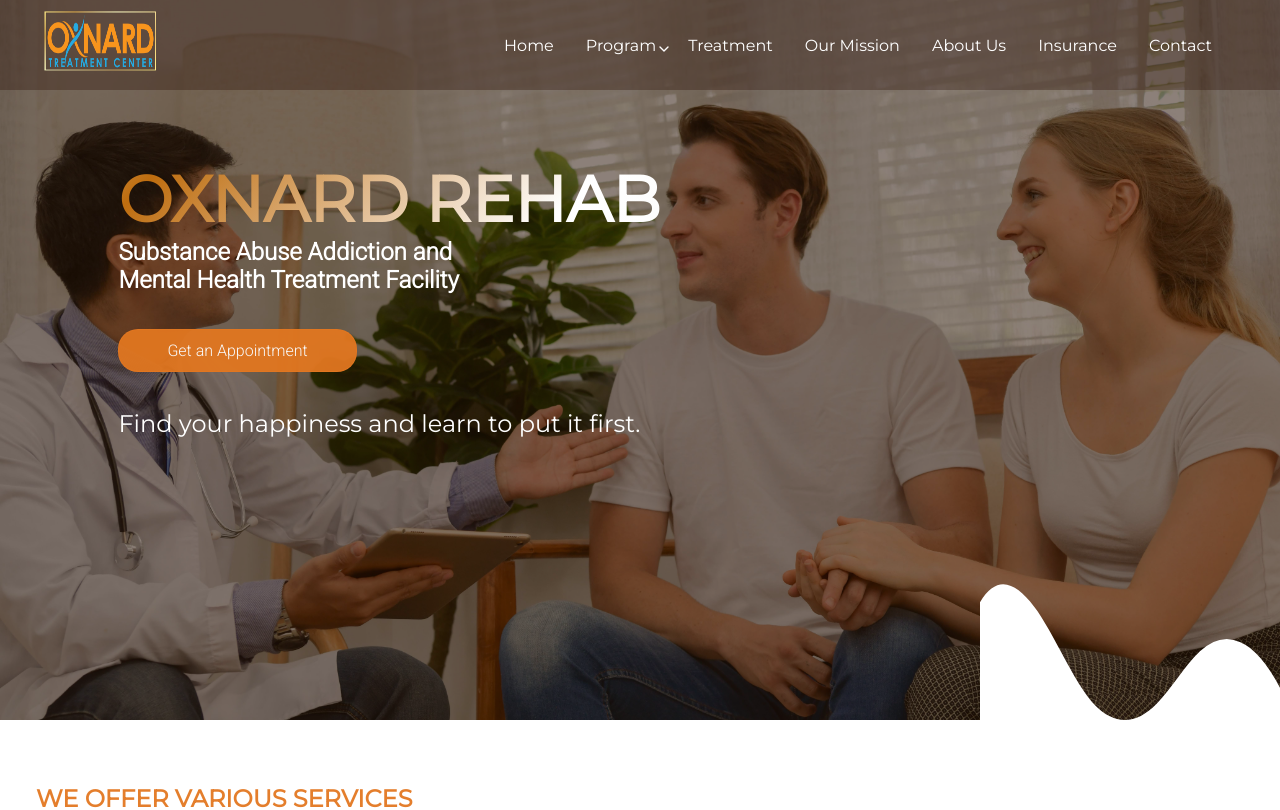
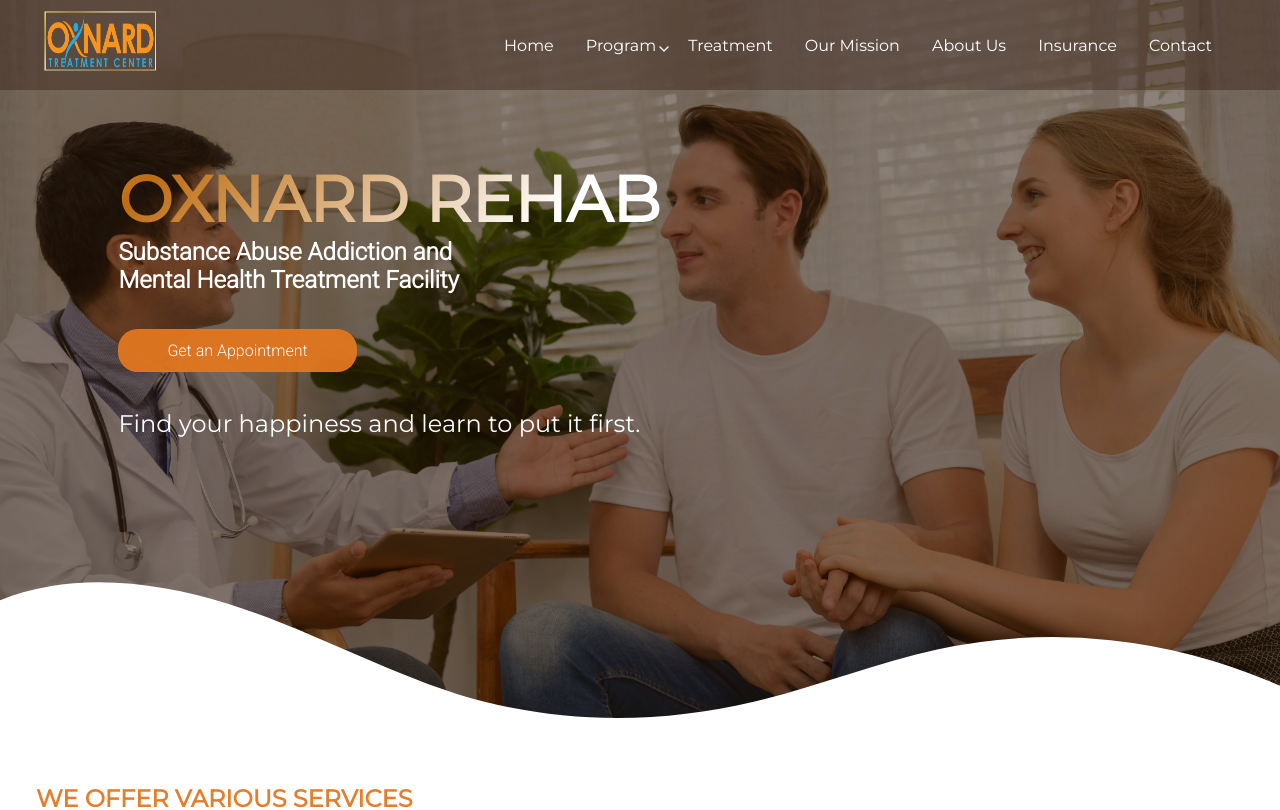
Before and after one commit to christiandc19/oxnard-rehab, a React (Create React App) app: page /jobs/jobs/jobs in a window 1280 px wide. Shown: the top 810 px of the page. Built offline with nearby package versions, Linux system fonts and the light colour scheme.

Commit message:
wave divider

```diff
--- a/src/index.css
+++ b/src/index.css
@@ -297,31 +297,21 @@ margin: 0px 5px;
 }
 }
 
-
 /* Wave Divider - SA and MH Hero Image */
 
 .hero-divider {
-  width: 100%;
-
   position: absolute;
-  bottom: -0.1rem;
+  bottom: 0;
   left: 0;
   width: 100%;
   overflow: hidden;
   line-height: 0;
   transform: rotate(180deg);
-  z-index: 9999;
 }
 
-.hero-divider svg {
-  position: relative;
+.hero-divider img {
   width: 100%;
-  display: block;
-  width: calc(100% + 1.3px);
-  height: 143px;
-  position: fixed;
 }
-
 
 @media screen and (max-width: 940px) {
 
```
